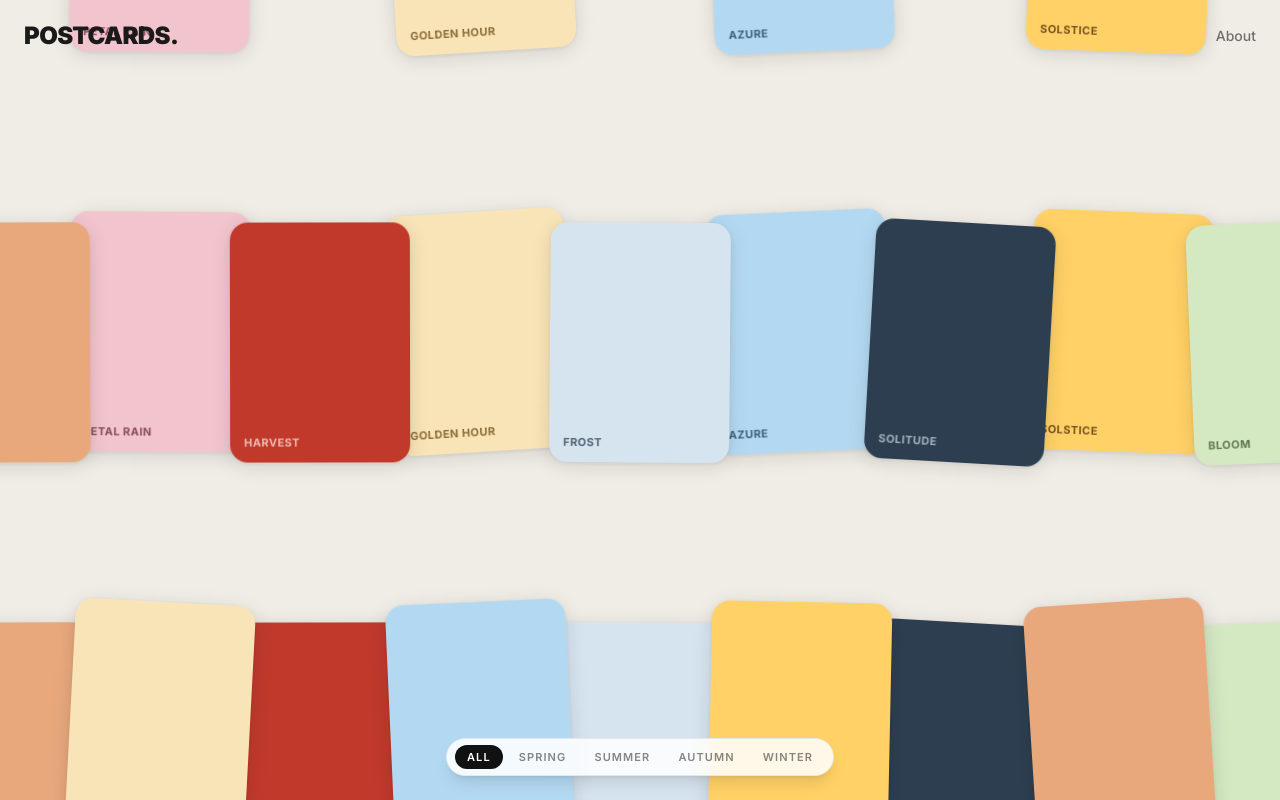
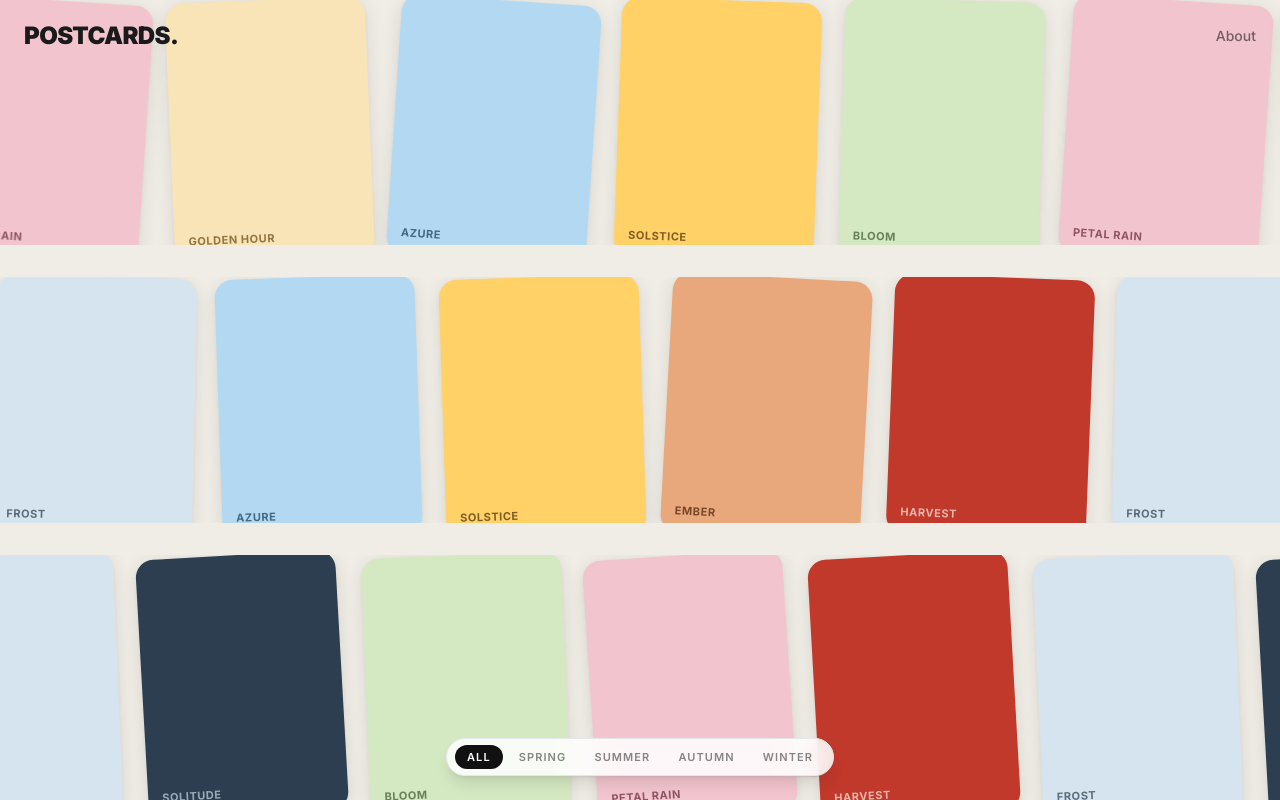
Before and after one commit to rohitt05/postcards-clone, a Next.js app: page / in a window 1280 px wide. Built offline with nearby package versions, Linux system fonts and the light colour scheme.

Commit message:
simplify: flat rows, 5 cards per row, smooth belt flow, nothing else

```diff
--- a/components/InfiniteCanvas.tsx
+++ b/components/InfiniteCanvas.tsx
@@ -1,7 +1,7 @@
 "use client";
 
-import { useRef, useState, useCallback, useEffect } from "react";
-import { useSpring, useMotionValue, motion } from "framer-motion";
+import { useRef, useState } from "react";
+import { motion } from "framer-motion";
 import { postcards, Collection } from "@/data/postcards";
 import PostcardModal from "./PostcardModal";
 
@@ -10,18 +10,15 @@ function seededRandom(seed: number) {
   return x - Math.floor(x);
 }
 
-const CARD_W = 180;
-const CARD_H = 240;
-const COL_GAP = 140;
-const ROW_GAP = 160;
-const COLS = 5;
+const CARD_W = 200;
+const CARD_H = 260;
+const GAP = 24;
+const CARDS_PER_ROW = 5;
 const ROWS = 3;
 
-const colStep = CARD_W + COL_GAP;
-const rowStep = CARD_H + ROW_GAP;
-const totalW = COLS * colStep;
-
-const ROW_SPEEDS = [32, 38, 28];
+// total width of one full set of cards in a row
+const ROW_W = CARDS_PER_ROW * (CARD_W + GAP);
+const ROW_SPEEDS = [22, 28, 20]; // seconds, alternating direction feel
 
 interface Props {
   activeCollection: Collection;
@@ -29,119 +26,45 @@ interface Props {
 }
 
 export default function InfiniteCanvas({ activeCollection, onCollectionChange }: Props) {
-  const containerRef = useRef<HTMLDivElement>(null);
   const [selected, setSelected] = useState<(typeof postcards)[0] | null>(null);
-  const [zoom, setZoom] = useState(1);
-
-  const rawPanX = useRef(0);
-  const rawPanY = useRef(0);
-  const panX = useMotionValue(0);
-  const panY = useMotionValue(0);
-  const springX = useSpring(panX, { stiffness: 100, damping: 20, mass: 0.8 });
-  const springY = useSpring(panY, { stiffness: 100, damping: 20, mass: 0.8 });
-
-  const isDragging = useRef(false);
-  const lastMouse = useRef({ x: 0, y: 0 });
-  const lastTouch = useRef<{ x: number; y: number } | null>(null);
-
-  const onMouseDown = useCallback((e: React.MouseEvent) => {
-    if ((e.target as HTMLElement).closest(".postcard-item")) return;
-    isDragging.current = true;
-    lastMouse.current = { x: e.clientX, y: e.clientY };
-  }, []);
-
-  const onMouseMove = useCallback((e: React.MouseEvent) => {
-    if (!isDragging.current) return;
-    rawPanX.current += e.clientX - lastMouse.current.x;
-    rawPanY.current += e.clientY - lastMouse.current.y;
-    lastMouse.current = { x: e.clientX, y: e.clientY };
-    panX.set(rawPanX.current);
-    panY.set(rawPanY.current);
-  }, [panX, panY]);
-
-  const onMouseUp = useCallback(() => { isDragging.current = false; }, []);
-
-  const onWheel = useCallback((e: WheelEvent) => {
-    e.preventDefault();
-    setZoom(z => Math.min(2, Math.max(0.3, z - e.deltaY * 0.001)));
-  }, []);
-
-  useEffect(() => {
-    const el = containerRef.current;
-    if (!el) return;
-    el.addEventListener("wheel", onWheel, { passive: false });
-    return () => el.removeEventListener("wheel", onWheel);
-  }, [onWheel]);
-
-  const onTouchStart = useCallback((e: React.TouchEvent) => {
-    if (e.touches.length === 1)
-      lastTouch.current = { x: e.touches[0].clientX, y: e.touches[0].clientY };
-  }, []);
-
-  const onTouchMove = useCallback((e: React.TouchEvent) => {
-    if (e.touches.length !== 1 || !lastTouch.current) return;
-    rawPanX.current += e.touches[0].clientX - lastTouch.current.x;
-    rawPanY.current += e.touches[0].clientY - lastTouch.current.y;
-    lastTouch.current = { x: e.touches[0].clientX, y: e.touches[0].clientY };
-    panX.set(rawPanX.current);
-    panY.set(rawPanY.current);
-  }, [panX, panY]);
-
-  const onTouchEnd = useCallback(() => { lastTouch.current = null; }, []);
 
   const collections: Collection[] = ["all", "spring", "summer", "autumn", "winter"];
 
+  const filtered = activeCollection === "all"
+    ? postcards
+    : postcards.filter(p => p.collection === activeCollection);
+
+  // Pad each row to have enough cards to fill CARDS_PER_ROW
+  const getRowCards = (row: number) => {
+    const start = (row * 3) % filtered.length;
+    const cards = [];
+    for (let i = 0; i < CARDS_PER_ROW; i++) {
+      cards.push(filtered[(start + i) % filtered.length]);
+    }
+    return cards;
+  };
+
   return (
     <div
-      ref={containerRef}
       className="absolute inset-0 overflow-hidden"
-      style={{ background: "#F0EDE6", cursor: isDragging.current ? "grabbing" : "grab" }}
-      onMouseDown={onMouseDown}
-      onMouseMove={onMouseMove}
-      onMouseUp={onMouseUp}
-      onMouseLeave={onMouseUp}
-      onTouchStart={onTouchStart}
-      onTouchMove={onTouchMove}
-      onTouchEnd={onTouchEnd}
+      style={{ background: "#F0EDE6" }}
     >
-      {/* Springy pan + zoom world */}
-      <motion.div
-        style={{
-          x: springX,
-          y: springY,
-          scale: zoom,
-          transformOrigin: "center center",
-          position: "absolute",
-          top: "50%",
-          left: "50%",
-          width: 0,
-          height: 0,
-        }}
+      {/* Rows */}
+      <div
+        className="absolute inset-0 flex flex-col justify-center"
+        style={{ gap: 32 }}
       >
         {Array.from({ length: ROWS }, (_, row) => {
-          const xOffset = row % 2 === 1 ? colStep / 2 : 0;
+          const rowCards = getRowCards(row);
           const duration = ROW_SPEEDS[row];
-          const rowBaseY = (row - (ROWS - 1) / 2) * rowStep;
-
-          const rowCards = Array.from({ length: COLS }, (_, col) => {
-            const idx = row * COLS + col;
-            const postcard = postcards[idx % postcards.length];
-            if (activeCollection !== "all" && postcard.collection !== activeCollection) return null;
-            const seed = idx * 7 + 13;
-            return {
-              col,
-              postcard,
-              rotate: (seededRandom(seed) - 0.5) * 8,
-            };
-          }).filter(Boolean) as { col: number; postcard: typeof postcards[0]; rotate: number }[];
-
-          if (rowCards.length === 0) return null;
+          // odd rows go right-to-left (negative), even go left-to-right
+          const dir = row % 2 === 0 ? -1 : 1;
 
           return (
+            <div key={row} style={{ overflow: "hidden", width: "100%", height: CARD_H }}>
               <motion.div
-              key={`row-${row}`}
-              style={{ position: "absolute", top: 0, left: 0, width: 0, height: 0 }}
-              animate={{ y: [0, -rowStep] }}
+                style={{ display: "flex", gap: GAP, width: ROW_W * 2 }}
+                animate={{ x: dir === -1 ? [0, -ROW_W] : [-ROW_W, 0] }}
                 transition={{
                   duration,
                   ease: "linear",
@@ -149,66 +72,58 @@ export default function InfiniteCanvas({ activeCollection, onCollectionChange }:
                   repeatType: "loop",
                 }}
               >
+                {/* 2 copies for seamless loop */}
                 {[0, 1].map(copy =>
-                rowCards.map(({ col, postcard, rotate }) => {
-                  const x = col * colStep + xOffset - totalW / 2;
-                  const y = rowBaseY + copy * rowStep;
+                  rowCards.map((postcard, i) => {
+                    const seed = row * 100 + i;
+                    const rotate = (seededRandom(seed) - 0.5) * 8;
                     return (
                       <div
-                      key={`${copy}-${col}`}
-                      className="postcard-item absolute"
-                      style={{
-                        transform: `translate(calc(${x}px - 50%), calc(${y}px - 50%)) rotate(${rotate}deg)`,
-                        width: CARD_W,
-                        height: CARD_H,
-                      }}
-                      onMouseDown={e => e.stopPropagation()}
+                        key={`${copy}-${i}`}
                         onClick={() => setSelected(postcard)}
-                    >
-                      <div
                         style={{
                           width: CARD_W,
                           height: CARD_H,
+                          flexShrink: 0,
                           borderRadius: 18,
-                          overflow: "hidden",
                           background: postcard.bg,
-                          boxShadow: "0 4px 20px rgba(0,0,0,0.12), 0 1px 4px rgba(0,0,0,0.08)",
+                          boxShadow: "0 4px 20px rgba(0,0,0,0.10), 0 1px 4px rgba(0,0,0,0.06)",
                           cursor: "pointer",
+                          transform: `rotate(${rotate}deg)`,
                           transition: "transform 0.25s cubic-bezier(0.34,1.56,0.64,1), box-shadow 0.2s ease",
                           display: "flex",
                           alignItems: "flex-end",
-                          padding: "14px",
+                          padding: 14,
                         }}
                         onMouseEnter={e => {
-                          (e.currentTarget as HTMLDivElement).style.transform = "scale(1.06)";
-                          (e.currentTarget as HTMLDivElement).style.boxShadow = "0 12px 40px rgba(0,0,0,0.18), 0 2px 8px rgba(0,0,0,0.1)";
+                          (e.currentTarget as HTMLDivElement).style.transform = `rotate(${rotate}deg) scale(1.06)`;
+                          (e.currentTarget as HTMLDivElement).style.boxShadow = "0 12px 36px rgba(0,0,0,0.16)";
                         }}
                         onMouseLeave={e => {
-                          (e.currentTarget as HTMLDivElement).style.transform = "scale(1)";
-                          (e.currentTarget as HTMLDivElement).style.boxShadow = "0 4px 20px rgba(0,0,0,0.12), 0 1px 4px rgba(0,0,0,0.08)";
+                          (e.currentTarget as HTMLDivElement).style.transform = `rotate(${rotate}deg) scale(1)`;
+                          (e.currentTarget as HTMLDivElement).style.boxShadow = "0 4px 20px rgba(0,0,0,0.10), 0 1px 4px rgba(0,0,0,0.06)";
                         }}
                       >
                         <p style={{
                           color: postcard.textColor,
                           fontSize: 11,
                           fontWeight: 700,
-                          letterSpacing: "0.04em",
+                          letterSpacing: "0.05em",
                           textTransform: "uppercase",
-                          opacity: 0.7,
+                          opacity: 0.65,
                           margin: 0,
-                          lineHeight: 1,
                         }}>
                           {postcard.title}
                         </p>
-                      </div>
                       </div>
                     );
                   })
                 )}
               </motion.div>
+            </div>
           );
         })}
-      </motion.div>
+      </div>
 
       {/* Collection filter */}
       <div className="absolute bottom-6 left-1/2 -translate-x-1/2 z-30 flex items-center gap-1 bg-white/85 backdrop-blur-md rounded-full px-2 py-1.5 shadow-lg border border-black/8">
```
Lines whose indentation alone changed are shown as unchanged.
